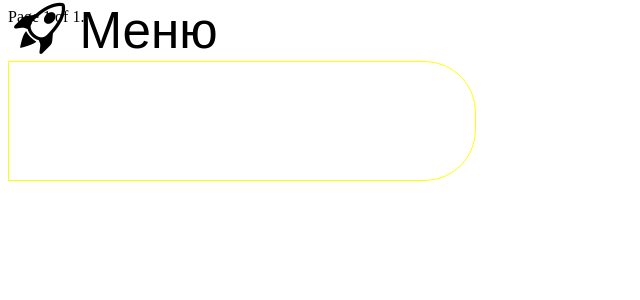
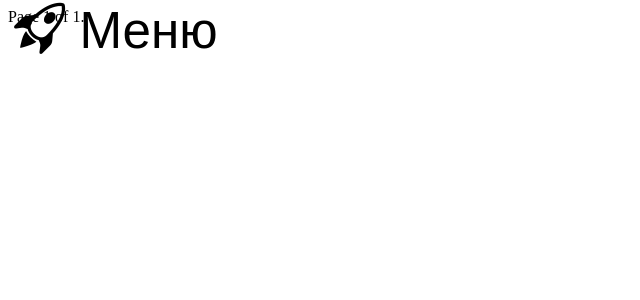
Before and after one commit to SLCKDM/MissleMoscowShopDjango, a Django app: page /catalog in a window 1280 px wide. Shown: the top 300 px of the page, without its empty margins (0-640 px from the left). Run offline with Django 4.2, Linux system fonts and the light colour scheme; data that the repository does not hold is empty; parts of the project's set-up code (start-up, migrations or seed data) failed here and were passed over; some libraries are stand-ins or nearby versions.

Commit message:
navbar display none as default, gitignore media folder, removed sqlite db

```diff
--- a/Front/static/Front/menu.css
+++ b/Front/static/Front/menu.css
@@ -6,7 +6,7 @@
 }
 
 .navbar ul#navbar-list {
-    /* display: none; */
+    display: none;
     border: solid 1px yellow;
     border-radius: 0 4vw 4vw 0;
     background: var(--tg-theme-bg-color);
```
Also changed, not shown: DB.sqlite3 (deleted), 1 other file.
